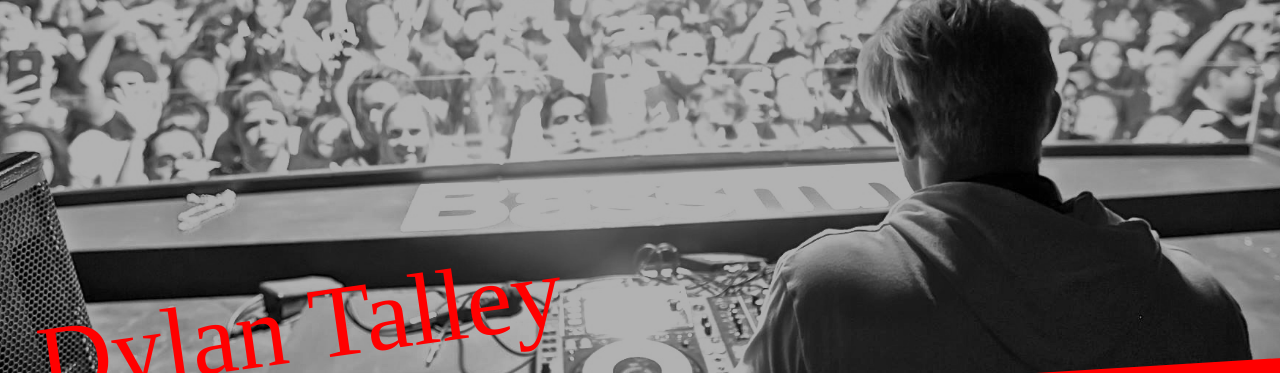
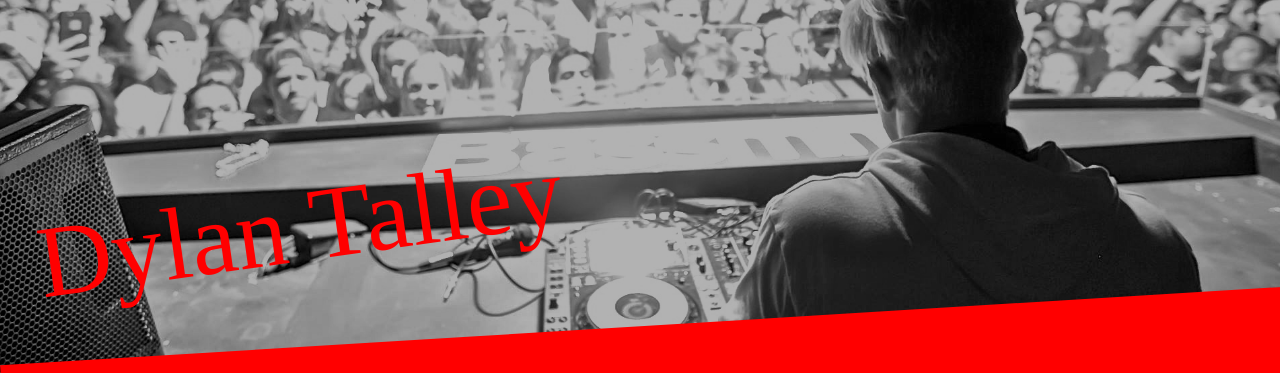
Before and after one commit to YosefRosenberg/Dyluxe, a plain HTML site: page index.html in a window 1280 px wide. Shown: the part 427-800 px from the top of the page. Drawn offline with Linux system fonts and the light colour scheme; some packages are replaced by stand-ins of ours; a script that the page names is missing; a web font is replaced by a local one.

Commit message:
fixes to home

```diff
--- a/css/grayscale.css
+++ b/css/grayscale.css
@@ -61,16 +61,12 @@ p {
     margin-bottom: -10px;
     display: table;
     width: 100%;
-    height: auto;
-    padding: 100px 0;
     text-align: center;
     color: red;
     background: url(../img/main.jpg) no-repeat bottom center scroll;
     background-color: red;
-    -webkit-background-size: cover;
     -moz-background-size: cover;
     background-size: cover;
-    -o-background-size: cover;
 }
 
 .intro .intro-body {
@@ -491,8 +487,9 @@ a:hover {
 
 .signaturet {
   margin-left: 4%;
-  margin-top: 500px;
+  margin-top: 400px;
   margin-right: -500px;
+  margin-bottom: -50px;
   float: left;
   font-size: 8vw;
   color: red;
@@ -581,7 +578,6 @@ i {
 .mainlogo{
   margin: 0 auto;
   max-width: 800px;
-  height: auto;
   width: 100%;
 }
 
@@ -589,5 +585,4 @@ i {
   max-width: 600px;
   height: auto;
   width: 100%;
-
 }
--- a/index.html
+++ b/index.html
@@ -26,6 +26,7 @@
     <link href='https://fonts.googleapis.com/css?family=Raleway+Dots' rel='stylesheet' type='text/css'>
     <link href='https://fonts.googleapis.com/css?family=Lato' rel='stylesheet' type='text/css'>
 
+
     <!-- HTML5 Shim and Respond.js IE8 support of HTML5 elements and media queries -->
     <!-- WARNING: Respond.js doesn't work if you view the page via file:// -->
     <!--[if lt IE 9]>
@@ -38,7 +39,6 @@
 <body id="page-top" data-spy="scroll" data-target=".navbar-fixed-top">
     <!-- Intro Header -->
     <header class="intro">
-        <div class="intro-body">
                 <div class="row">
                   <div class="social">
                     <ul class="socialicons">
@@ -70,7 +70,6 @@
                           <i class="fa fa-angle-double-down animated"></i> -->
                         </a>
                     </div>
-                </div>
             </header>
     <!-- Divider between main and shows -->
     <div class="divider1">
```
